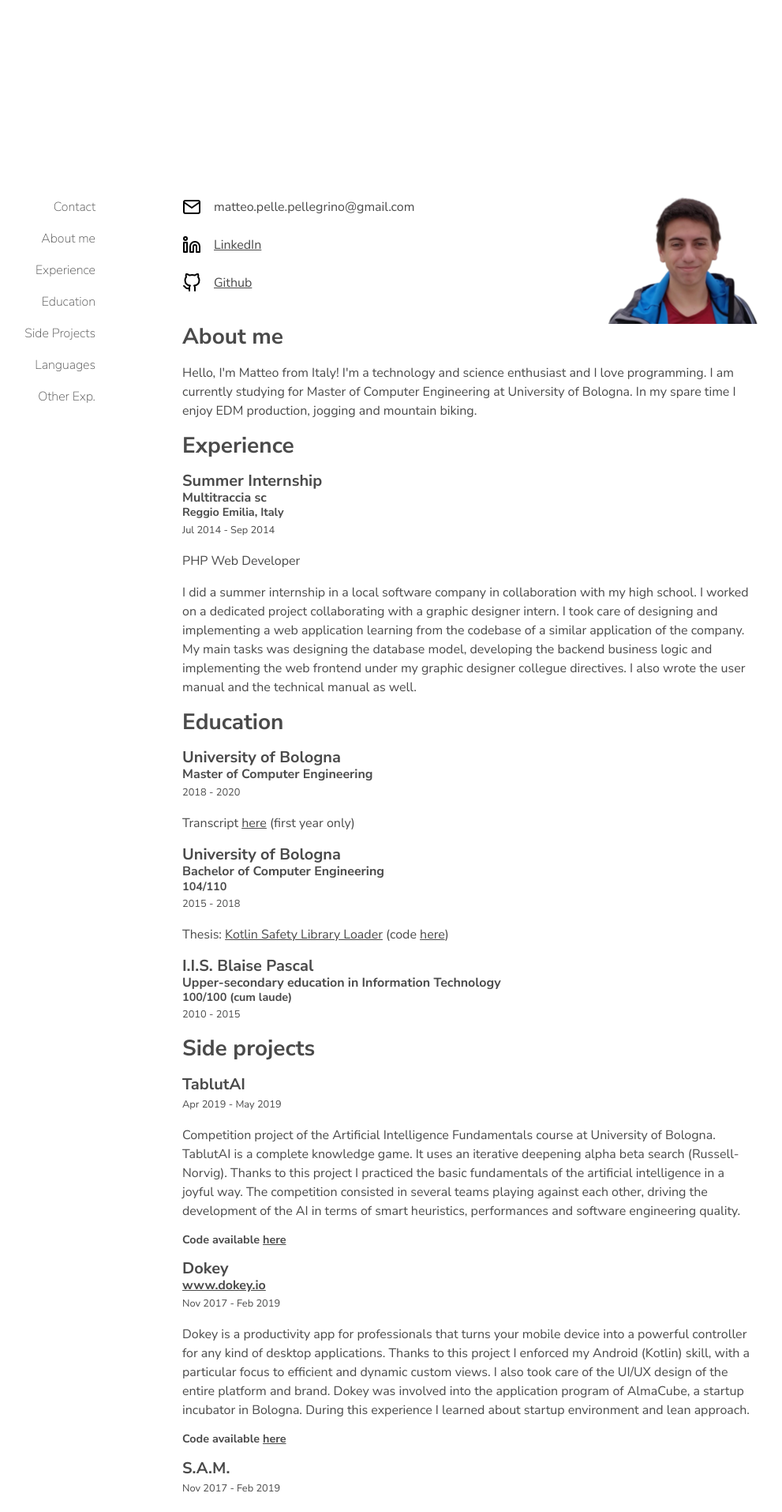
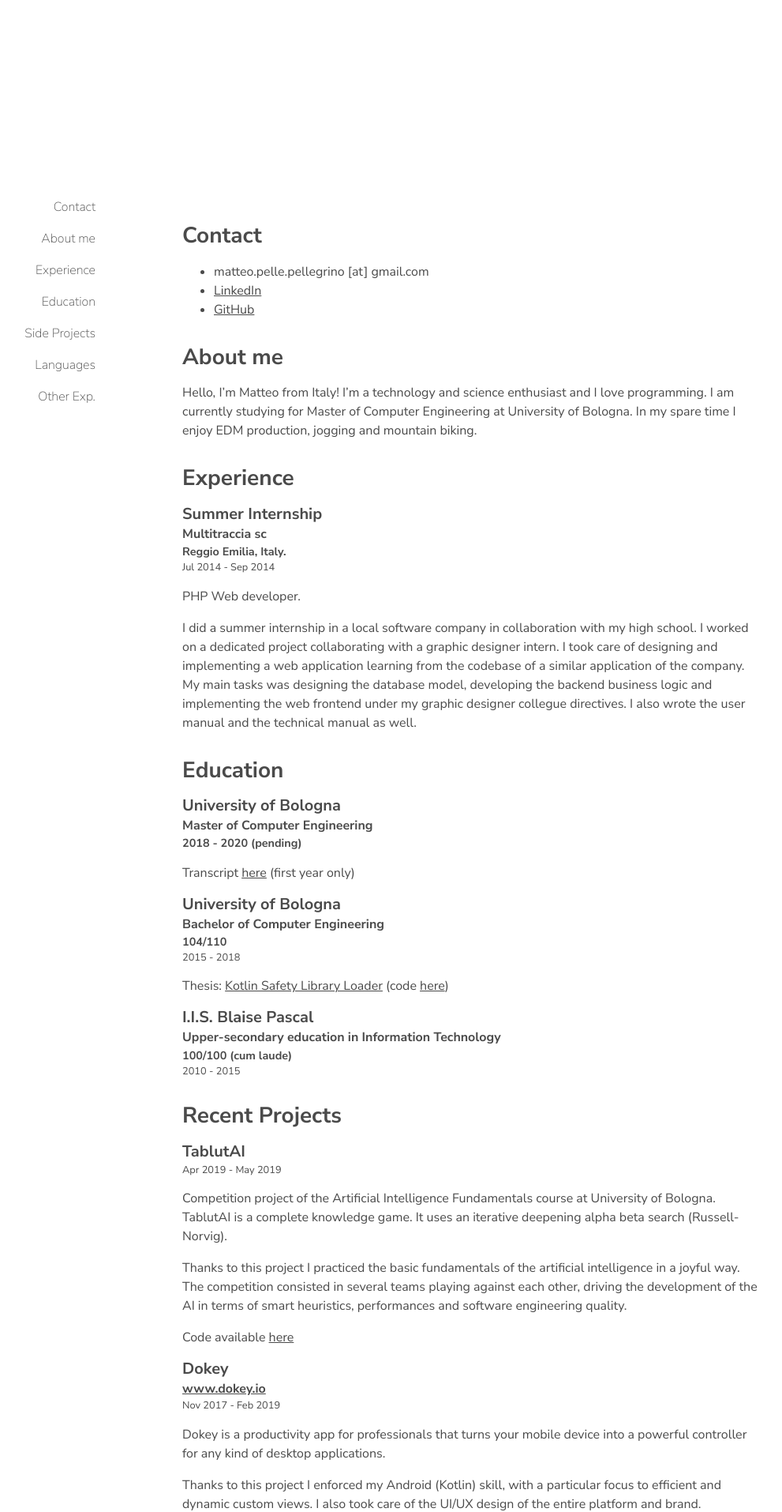
Before and after one commit to arabello/arabello.github.io, a Jekyll site: the page built from index.md, in a window 1280 px wide. Shown: the part 942-2856 px from the top of the page at 79% size, without its empty margins (44-1035 px from the left). Built offline with Jekyll 4.4.1, drawn with Linux system fonts in a browser that asks for light colours; some of the changed text lies outside the part shown.

Commit message:
Refactor all content. Simplify using an unique portfolio.md

```diff
--- a/_config.yml
+++ b/_config.yml
@@ -2,7 +2,7 @@ defaults:
   - scope:
       path: ""
     values:
-      layout: "singlepage"
+      layout: "default"
 plugins:
     - jekyll-sitemap
     - jekyll-seo-tag
--- a/_includes/aboutme.html
+++ /dev/null
@@ -1,5 +0,0 @@
-<p>
-Hello, I'm Matteo from Italy! I'm a technology and science enthusiast and I love programming.
-I am currently studying for Master of Computer Engineering at University of Bologna.
-In my spare time I enjoy EDM production, jogging and mountain biking.
-</p>
--- a/_includes/contacts.html
+++ /dev/null
@@ -1,15 +0,0 @@
-<div id="contacts" class="d-flex justify-content-between">
-    <div class="d-flex flex-column">
-        {% for item in site.data.contacts %}
-            <div class="mb-4 align-items-strech d-flex">
-                <img src="{{ item.iconurl }}" class="mr-3">
-                {% if item.href %}
-                    <a href="{{ item.href }}">{{ item.text }} </a>
-                {% else %}
-                <span id="email">{{ item.text }}</span>
-                {% endif %}
-            </div>
-        {% endfor %}
-    </div>
-    <img src="/assets/images/profile-no-bg.png" class="">
-</div>
--- a/_includes/otherexp.md
+++ /dev/null
@@ -1,3 +0,0 @@
-__Study Jams 2016:__ I lectured an Android programming course at my upper-secondary school
-
-__GDG (Aug 2016 - Feb 2017)__: I joined the Google Developers Group community of my city as an organizer
--- a/_includes/row-item.html
+++ /dev/null
@@ -1,20 +0,0 @@
-<div class="row-item">
-    <h4>
-        {{ include.title }}
-    </h4>
-    <h5>
-        {{ include.subtitle }}
-    </h5>
-    <h6>
-        {{ include.caption }}
-    </h6>
-    {% if include.subcaption %}
-    <span class="row-item-subcaption">{{ include.subcaption }}</span>
-    {% endif %}
-    <p class="mt-3 mb-3">{{ include.desc }}</p>
-    <p>{{ include.content | markdownify}}</p>
-
-    {% if include.repo-url %}
-        <p><h6>{{ include.repo-url }}</h6></p>
-    {% endif %}
-</div>
--- a/_layouts/default.html
+++ b/_layouts/default.html
@@ -29,7 +29,7 @@
               <div class="col-1 p-0">
                 {% include navigation.html %}
               </div>
-              <div class="col-8 offset-1 h-100 overflow-auto hide-scrollbar">
+              <div class="col-8 offset-1 h-100 overflow-auto hide-scrollbar portfolio">
                   {{ content }}
               </div>
           </div>
--- a/_layouts/singlepage.html
+++ b/_layouts/singlepage.html
@@ -1,7 +1,11 @@
 ---
 layout: default
 ---
-
+{% capture portfolio-md %}
+    {% include portfolio.md %}
+{% endcapture %}
+{{ portfolio-md | markdownify }}
+<!--
 {% include contacts.html %}
 
 <h3 class="mb-3">About me</h3>
@@ -55,4 +59,4 @@ layout: default
 <div class="row-item">
     {% capture otherexp-md %}{% include otherexp.md %}{% endcapture %}
     {{ otherexp-md | markdownify }}
-</div>
+</div>-->
--- /dev/null
+++ b/_sass/portfolio.scss
@@ -0,0 +1,42 @@
+.portfolio{
+    h1, h2, h3, h4, h5, h6{
+        margin: 4px 0;
+        font-weight: 700;
+    }
+
+    h1{
+        font-size: 1.75rem;
+        margin-bottom: 16px;
+        margin-top: 32px;
+    }
+
+    h2{
+        font-size: 1.25rem;
+    }
+
+    h3{
+        font-size: 1rem;
+    }
+
+    h4{
+        font-size: 0.9rem;
+    }
+
+    h5{
+        font-weight: 400;
+        font-size: 0.8rem;
+    }
+
+    h6{
+        font-weight: 200;
+        font-size: 0.7rem;
+    }
+
+    a{
+        text-decoration: underline;
+    }
+
+    p{
+        margin-top: 16px;
+    }
+}
--- a/_sass/row-item.scss
+++ /dev/null
@@ -1,33 +0,0 @@
-.row-item{
-
-    h4, h5, h6{
-        font-weight: 600;
-        margin: 0;
-
-        /* markdownify generates <p> tag. Reset it */
-        p{
-            margin: 0;
-            padding: 0;
-        }
-    }
-
-    h4{
-        font-size: 1.25rem;
-    }
-
-    h5{
-        font-size: 1rem;
-    }
-
-    h6{
-        font-size: 0.9rem;
-    }
-
-    &-subcaption{
-        font-size: 0.8rem;
-    }
-
-    a{
-        text-decoration: underline;
-    }
-}
--- a/assets/css/style.scss
+++ b/assets/css/style.scss
@@ -3,5 +3,4 @@
 @import "colors";
 @import "main";
 @import "navigation";
-@import "contacts";
-@import "row-item";
+@import "portfolio";
--- a/index.md
+++ b/index.md
@@ -1,3 +1,4 @@
 ---
 title: Contact | Matteo Pellegrino
 ---
+{% include_relative portfolio.md %}
--- /dev/null
+++ b/portfolio.md
@@ -0,0 +1,92 @@
+# Contact
+- matteo.pelle.pellegrino [at] gmail.com
+- [LinkedIn](https://www.linkedin.com/in/mttpll/)
+- [GitHub](https://github.com/arabello)
+
+# About me
+
+Hello, I'm Matteo from Italy! I'm a technology and science enthusiast and I love programming.
+I am currently studying for Master of Computer Engineering at University of Bologna.
+In my spare time I enjoy EDM production, jogging and mountain biking.
+
+# Experience
+
+## Summer Internship
+### Multitraccia sc
+#### Reggio Emilia, Italy.
+##### Jul 2014 - Sep 2014
+
+PHP Web developer.
+
+I did a summer internship in a local software company in collaboration with my high school. I worked on a dedicated project collaborating with a graphic designer intern. I took care of designing and implementing a web application learning from the codebase of a similar application of the company. My main tasks was designing the database model, developing the backend business logic and implementing the web frontend under my graphic designer collegue directives. I also wrote the user manual and the technical manual as well.
+
+# Education
+
+## University of Bologna
+### Master of Computer Engineering
+#### 2018 - 2020 (pending)
+
+Transcript [here](res/Transcript-master-1year.pdf) (first year only)
+
+## University of Bologna
+### Bachelor of Computer Engineering
+#### 104/110
+##### 2015 - 2018
+
+Thesis: [Kotlin Safety Library Loader](res/Thesis.pdf) (code [here](https://github.com/arabello/KSLL))
+
+## I.I.S. Blaise Pascal
+### Upper-secondary education in Information Technology
+#### 100/100 (cum laude)
+##### 2010 - 2015
+
+# Recent Projects
+
+## TablutAI
+##### Apr 2019 - May 2019
+
+Competition project of the Artificial Intelligence Fundamentals course at University of Bologna. TablutAI is a complete knowledge game. It uses an iterative deepening alpha beta search (Russell-Norvig).
+
+Thanks to this project I practiced the basic fundamentals of the artificial intelligence in a joyful way. The competition consisted in several teams playing against each other, driving the development of the AI in terms of smart heuristics, performances and software engineering quality.
+
+Code available [here](https://github.com/arabello/tablutai)
+
+## Dokey
+### [www.dokey.io](https://dokey.io)
+##### Nov 2017 - Feb 2019
+
+Dokey is a productivity app for professionals that turns your mobile device into a powerful controller for any kind of desktop applications.
+
+Thanks to this project I enforced my Android (Kotlin) skill, with a particular focus to efficient and dynamic custom views. I also took care of the UI/UX design of the entire platform and brand.
+
+Dokey was involved into the application program of AlmaCube, a startup incubator in Bologna. During this experience I learned about startup environment and lean approach.
+
+Code available [here](https://github.com/arabello/dokey-android)
+
+## S.A.M.
+##### Feb 2019
+
+SAM (Software Architecture Metrics) is a naive tool that analyzes Scala source code retrieving module-level metrics helpful to the software architect. The project was born as an educational project for the Languages and Computational Models course at University of Bologna and it is my first approach to either Scala and Clean Architecture.
+
+Developing SAM helped me to learn multi-paradigm software with a special focus on functional programming. Also, I was able to concretely apply the concepts of the Clean Architecture from the homonymous book by Robert Martin.
+
+Code available [here](https://github.com/arabello/sam)
+
+## Kotlin Safety Library Loader
+##### Apr 2018 - Jun 2018
+
+Bachelor degree thesis. Development of an Android module which allow to dynamically download libraries in Kotlin/Android with digital signature checking at runtime.
+
+The project will be used in an academic app for public transport mobility. The idea is to prevent personal user data spreading to third-party cloud systems, providing an alternative solution which aims to download executable code, elaborating personal data on the user device only.
+
+Code available [here](https://github.com/arabello/KSLL)
+
+# Languages
+
+- __Italian__: Native proficiency
+- __English__: Professional working proficiency ([CEFR B2 assessment](res/CEFR-B2-assessment.pdf))
+
+# Other Experience
+
+- __Study Jams 2016:__ I lectured an Android programming course at my upper-secondary school
+- __GDG (Aug 2016 - Feb 2017)__: I joined the Google Developers Group community of my city as an organizer
```
Also changed, not shown: _includes/languages.md (deleted, +0 -2 lines).
